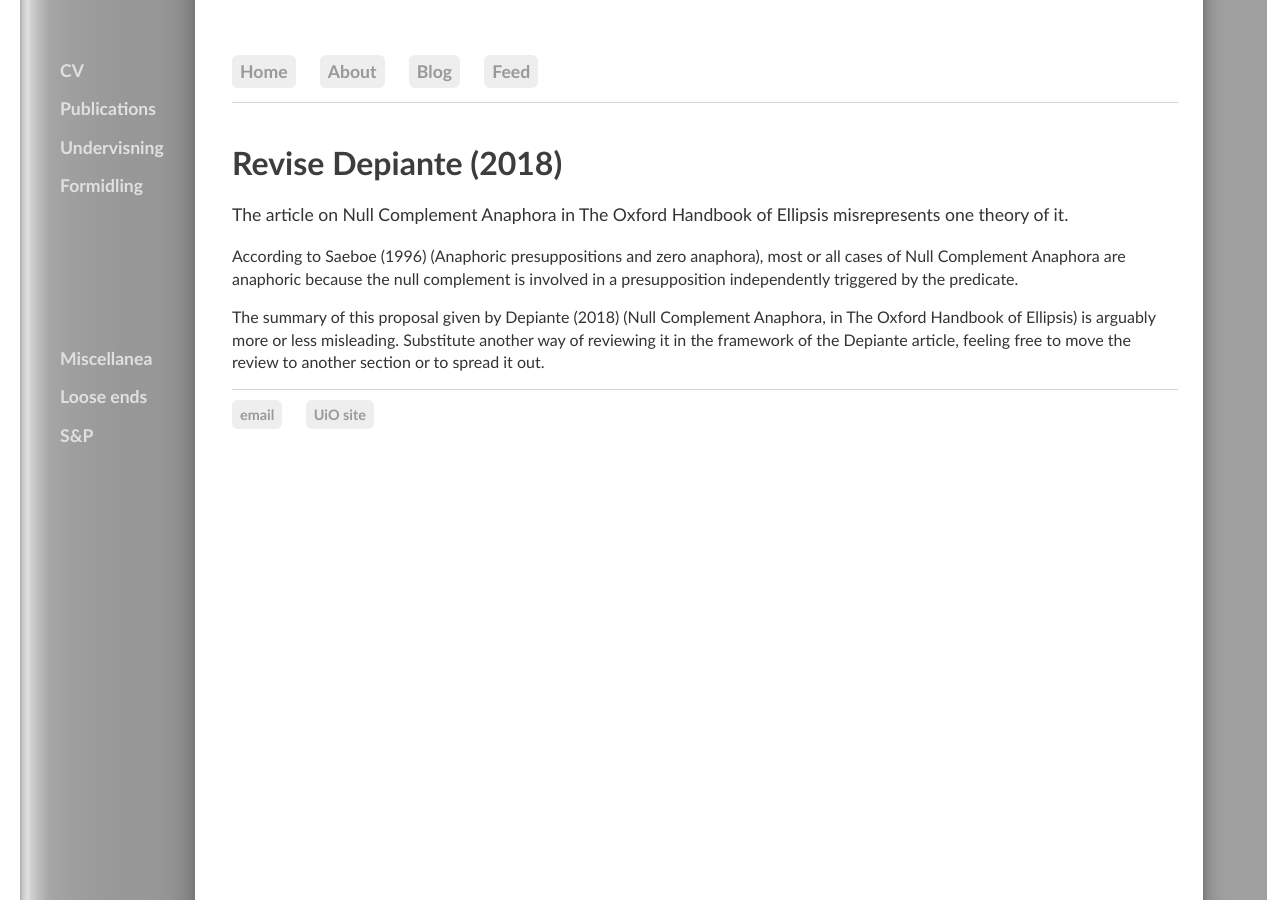
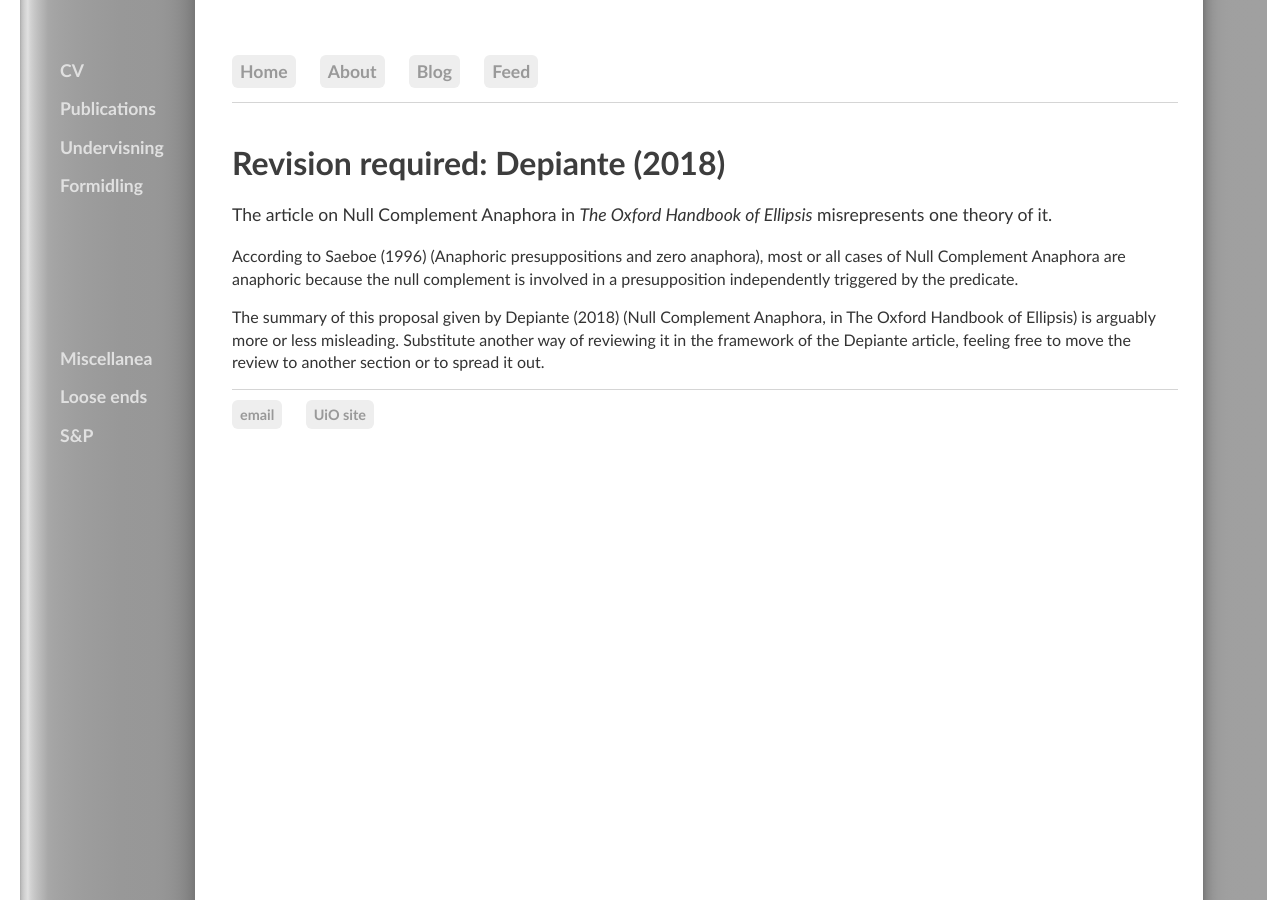
Before and after one commit to kjelljs/kjelljs.github.io, a Jekyll site: the page built from courses/ellipsis/nca1.html, in a window 1280 px wide. Built offline with Jekyll 4.4.1, drawn with Linux system fonts in a browser that asks for light colours.

Commit message:
Update nca1.html

```diff
--- a/courses/ellipsis/nca1.html
+++ b/courses/ellipsis/nca1.html
@@ -1,9 +1,9 @@
 ---
 layout: post
-title: "Revise Depiante (2018)"
+title: "Revision required: Depiante (2018)"
 ---
 
-<div class="ingress"><p>The article on Null Complement Anaphora in The Oxford Handbook of Ellipsis misrepresents one theory of it.</p></div>
+<div class="ingress"><p>The article on Null Complement Anaphora in <i>The Oxford Handbook of Ellipsis</i> misrepresents one theory of it.</p></div>
 
 
 
```
